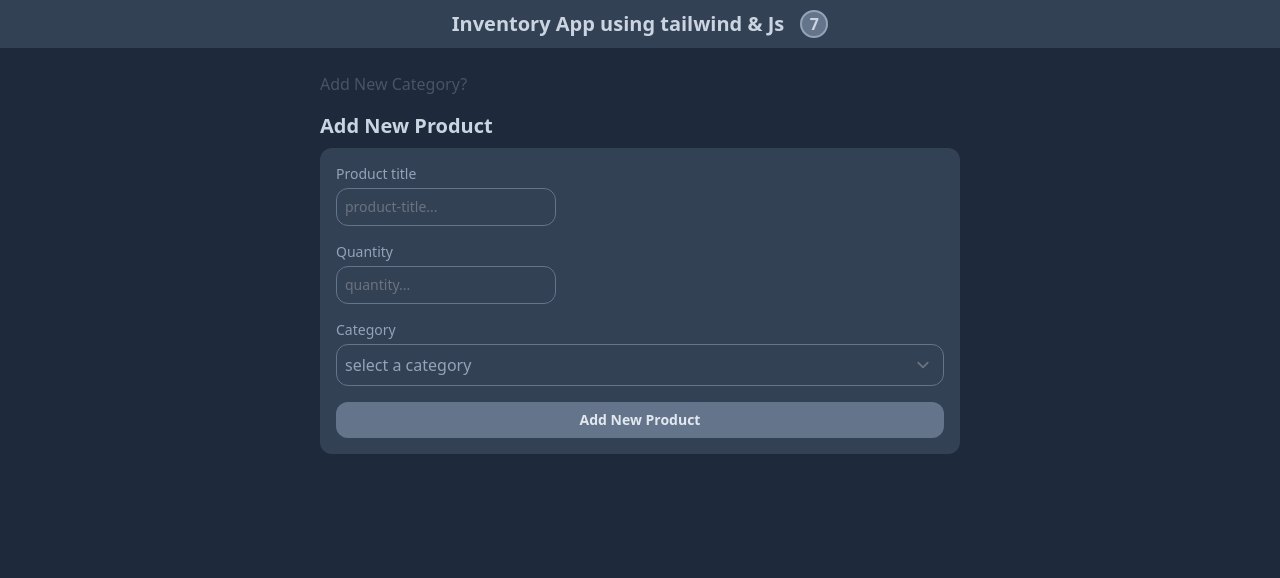
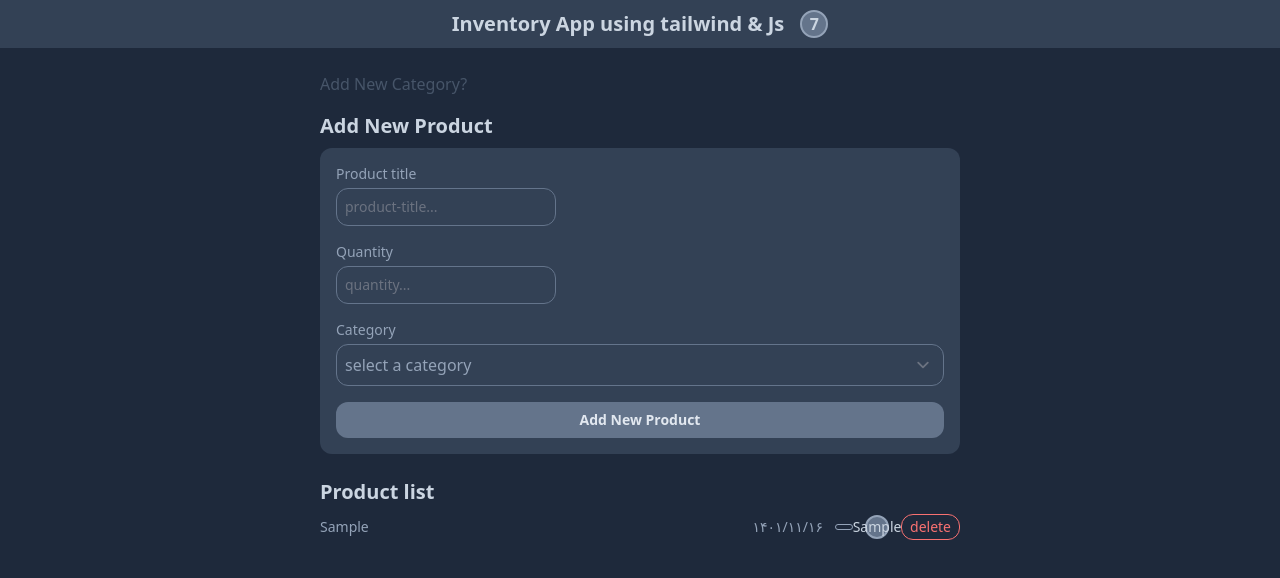
Before and after one commit to ReihaneSheikheezade/Inventory-app, a React (Create React App) app: page / in a window 1280 px wide. Both pictures are taken after typing "Sample", "Sample" into the empty fields and a click on the button "Add New Product". Shown: the top 578 px of the page. Built offline with nearby package versions, Linux system fonts and the light colour scheme.

Commit message:
ProductList.js file added

```diff
--- a/src/App.js
+++ b/src/App.js
@@ -1,6 +1,7 @@
 import { useState } from "react";
 import CategoryForm from "./Component/CategoryForm";
 import Navbar from "./Component/Navbar";
+import ProductList from "./Component/ProductList";
 import ProductsForm from "./Component/ProductsForm";
 
 function App() {
@@ -15,6 +16,8 @@ function App() {
       <div className="container max-w-screen-sm m-auto">
         <CategoryForm setCategories={setCategories} />
         <ProductsForm categories={categories} setProducts={setProducts} />
+        <ProductList products={products} />
+        <div className="h-20"></div>
       </div>
     </div>
   );
--- /dev/null
+++ b/src/Component/ProductList.js
@@ -0,0 +1,30 @@
+const ProductList = ({products}) => {
+
+  return (
+    <section>
+      <h2 className= {`text-xl text-slate-300 font-bold mb-2 ${products.length ? "" : "hidden" }`}>Product list</h2>
+      {products.map((product) => {
+        return (
+          <div className="flex items-center justify-between text-sm mb-2">
+            <span className="text-sm text-slate-400">{product.title}</span>
+            <div className="flex items-center gap-x-3">
+              <span className="text-slate-400">{new Date(product.createdAt).toLocaleDateString("fa-IR")}</span>
+              <span className=" border border-slate-400 text-slate-400 rounded-xl py-0.5 px-2">
+                {product.categoryId}
+              </span>
+              <span className="flex justify-center items-center rounded-full bg-slate-500 w-6 h-6 border-2 border-slate-400 text-slate-300  ">
+               {product.quantity}
+              </span>
+              <button className="text-red-400 border border-red-400 py-0.5 px-2 rounded-xl">
+                delete
+              </button>
+            </div>
+          </div>
+        );
+      })}
+    </section>
+  );
+};
+
+
+export default ProductList;
```
